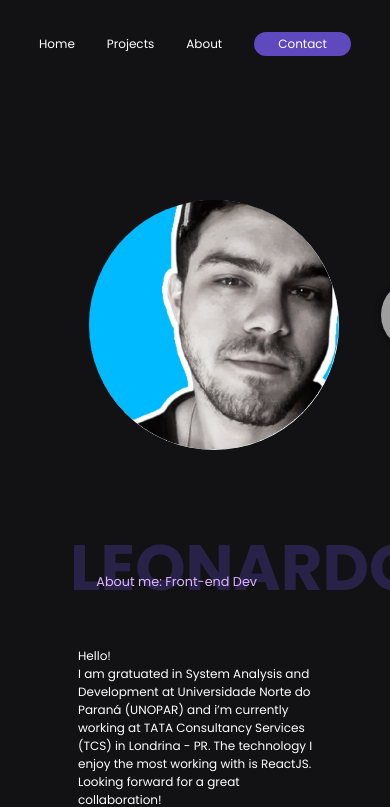
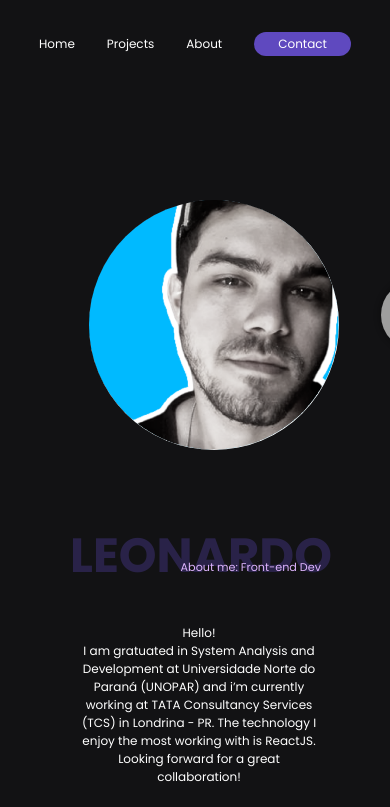
Before and after one commit to leo-serrao/leoserrao.dev, a Next.js app: page /about in a window 390 px wide. Shown: the top 807 px of the page. Built offline with nearby package versions, Linux system fonts and the light colour scheme; grey boxes are pictures that could not be loaded.

Commit message:
Fixing about page title size in mobile

```diff
--- a/src/styles/pages/about.ts
+++ b/src/styles/pages/about.ts
@@ -205,6 +205,10 @@ export const AboutMe = styled('div', {
       '@bp3': {
         fontSize: '4rem',
       },
+
+      '@bp02': {
+        fontSize: '3rem',
+      },
     },
 
     span: {
@@ -217,16 +221,29 @@ export const AboutMe = styled('div', {
       '@bp3': {
         fontSize: '0.8rem',
         bottom: '1.5rem',
+
+      },
+
+      '@bp02': {
+        bottom: '1rem',
+        right: '-3.5rem',
+        fontSize: '0.7rem',
       },
     },
 
     p: {
       maxWidth: 500,
+      marginLeft: '0.5rem',
+
       '@bp4': {
         fontSize: '$ssm',
       },
 
-      marginLeft: '0.5rem',
+      '@bp02': {
+        marginBottom: '3rem',
+        textAlign: 'center',
+      },
+
     },
 
     '.downloads': {
```
